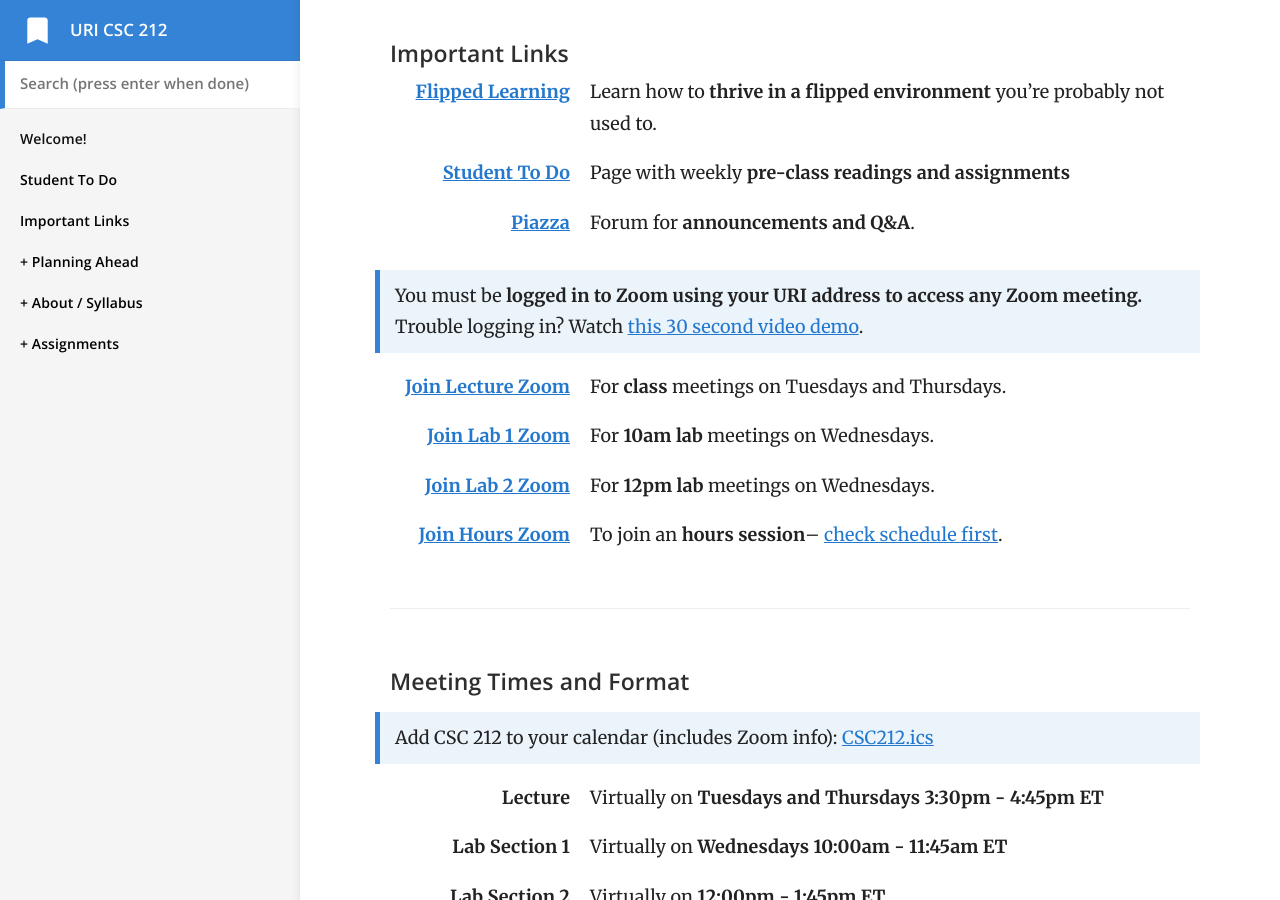
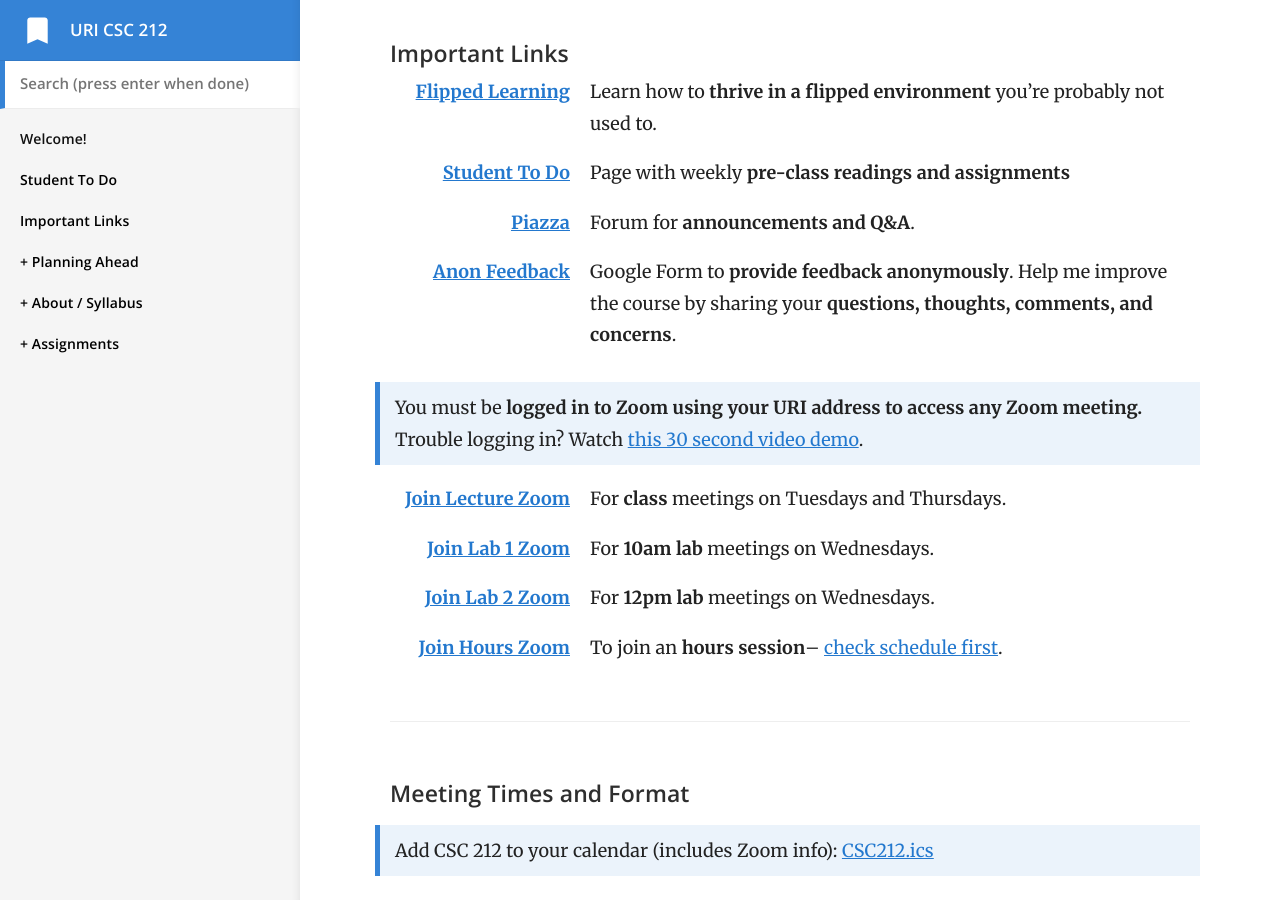
Before and after one commit to vcc-csc212/sp21-archive, a Jekyll site: the page built from index.md, in a window 1280 px wide and 900 px high, scrolled down 959 px. Built offline with Jekyll 4.4.1, drawn with Linux system fonts in a browser that asks for light colours.

Commit message:
added anon feedback form

```diff
--- a/index.md
+++ b/index.md
@@ -26,6 +26,9 @@ This site will be used to house all non-confidential course information such as
 
 [Piazza](http://piazza.com/uri/spring2021/csc212)
 : Forum for **announcements and Q&A**.
+
+[Anon Feedback](https://docs.google.com/forms/d/e/1FAIpQLSeeC80Z4Pv0yBd7vhMfafAHAdl5I-_83qtTNKquztkvMEPKHA/viewform?usp=sf_link)
+: Google Form to **provide feedback anonymously**. Help me improve the course by sharing your **questions, thoughts, comments, and concerns**.
 
 > You must be **logged in to Zoom using your URI address to access any Zoom meeting.**
 Trouble logging in? Watch [this 30 second video demo](https://youtu.be/XYM-nMXAiRY).
```
Also changed, not shown: links.md (+3 -0 lines).
